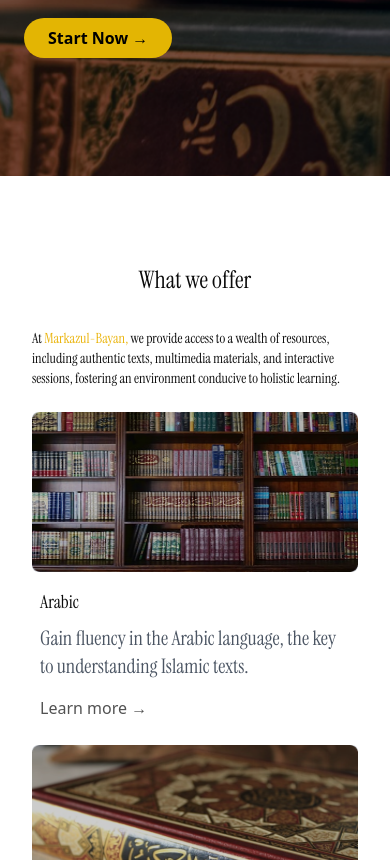
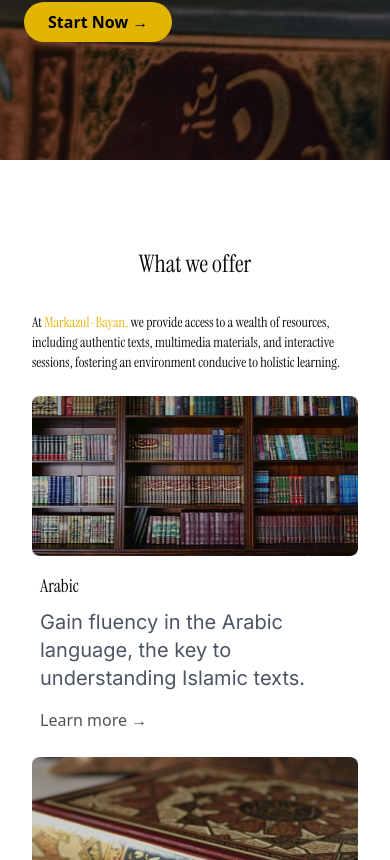
Before and after one commit to Lukman10a/markazulbayaan, a Next.js app: page / in a window 390 px wide. Shown: the part 1140-2000 px from the top of the page. Built offline with nearby package versions, Linux system fonts and the light colour scheme.

Commit message:
feat and fix: removed unused package, fix ui and layout issues

```diff
--- a/package.json
+++ b/package.json
@@ -26,7 +26,6 @@
     "class-variance-authority": "^0.7.0",
     "clsx": "^2.1.1",
     "decap-cms-app": "^3.3.3",
-    "emailjs-com": "^3.2.0",
     "embla-carousel-autoplay": "^8.3.0",
     "embla-carousel-react": "^8.3.0",
     "framer-motion": "^11.11.9",
--- a/src/components/OfferSection.tsx
+++ b/src/components/OfferSection.tsx
@@ -6,8 +6,8 @@ interface Offer {
   title: string;
   description: string;
   link: string;
-  imageSrc:string;
-  imageAlt:string;
+  imageSrc: string;
+  imageAlt: string;
 }
 
 interface OfferSectionProps {
@@ -18,18 +18,35 @@ const OfferSection: React.FC<OfferSectionProps> = ({ offers }) => {
   return (
     <div className="py-16 px-4 md:px-8 lg:px-16 font-serif max-w-7xl mx-auto">
       <div className="flex justify-between sm:flex-col py-6  items-center">
-        <h2 className="text-6xl sm:text-2xl font-medium text-center mb-8">What we offer</h2>
-        <p className="max-w-2xl text-lg sm:text-sm text-left">At <span className="text-yellow-500">Markazul-Bayan,</span> we provide access to a wealth of resources, including
-            authentic <span className="block sm:inline">texts, multimedia materials, and interactive sessions, fostering
-            an environment </span> conducive to holistic learning.
+        <h2 className="text-6xl sm:text-2xl font-medium text-center mb-8">
+          What we offer
+        </h2>
+        <p className="max-w-2xl text-lg sm:text-sm text-left">
+          At <span className="text-yellow-500">Markazul-Bayan,</span> we provide
+          access to a wealth of resources, including authentic{" "}
+          <span className="block sm:inline">
+            texts, multimedia materials, and interactive sessions, fostering an
+            environment{" "}
+          </span>{" "}
+          conducive to holistic learning.
         </p>
       </div>
       <div className="grid sm:grid-cols-1 md:grid-cols-2 grid-cols-4 gap-6">
         {offers.map((offer, index) => (
           <div key={index} className="">
-            <Image src={offer.imageSrc} alt={offer.imageAlt} width={200} height={200} className="h-40 bg-gray-300 mb-4 rounded-md w-full" />
-            <h3 className="text-3xl sm:text-lg font-medium mb-2 px-2">{offer.title}</h3>
-            <p className="text-gray-600 text-xl sm:sm mb-4 px-2">{offer.description}</p>
+            <Image
+              src={offer.imageSrc}
+              alt={offer.imageAlt}
+              width={200}
+              height={200}
+              className="h-40 bg-gray-300 mb-4 rounded-md w-full"
+            />
+            <h3 className="text-3xl sm:text-lg font-medium mb-2 px-2">
+              {offer.title}
+            </h3>
+            <p className="text-gray-600  font-inter text-xl sm:sm mb-4 px-2">
+              {offer.description}
+            </p>
             <Link
               href={offer.link}
               className="text-neutral-600 font-medium font-sans hover:underline hover:text-yellow-500 px-2"
--- a/src/components/SecondHeroSection.tsx
+++ b/src/components/SecondHeroSection.tsx
@@ -9,12 +9,19 @@ interface HeroSectionProps {
 
 const HeroSection: React.FC<HeroSectionProps> = ({ title, description }) => {
   return (
-    <div className="relative bg-cover bg-center h-[500px] flex items-center mt-4 py-10 bg-[url(/assets/second-hero-image.png)]">
+    <div className="relative bg-cover bg-center h-[500px] flex items-center  py-10 bg-[url(/assets/second-hero-image.png)]">
       <div className="  text-left p-6 px-6 w-full font-serif font-medium">
-        <h1 className="text-white text-6xl max-w-xl sm:text-3xl  mb-4 font-serif">{title}</h1>
-        <p className="text-neutral-100 text-xl sm:text-xl mb-6 max-w-lg tracking-wide">{description}</p>
+        <h1 className="text-white text-6xl max-w-xl sm:text-3xl  mb-4 font-serif">
+          {title}
+        </h1>
+        <p className="text-neutral-100 text-xl sm:text-xl mb-6 max-w-lg tracking-wide">
+          {description}
+        </p>
         <Link href="/course">
-            <Button text="Start Now" className="text-black font-semibold font-sans" />
+          <Button
+            text="Start Now"
+            className="text-black font-semibold font-sans"
+          />
         </Link>
       </div>
     </div>
--- a/src/components/hero.tsx
+++ b/src/components/hero.tsx
@@ -24,7 +24,7 @@ export const Hero = () => {
             hidden: { opacity: 0, x: -90, filter: "blur(4px)" },
             visible: { opacity: 1, x: 0, filter: "blur(0px)" },
           }}
-          viewOptions={{ margin: "0px 0px -200px 0px" }}
+          viewOptions={{ margin: "0px 0px -200px 0px", once: true }}
           transition={{ duration: 0.5, ease: "easeInOut" }}
         >
           <p className="text-[#8B99A1] font-inter sm:text-sm">
--- a/src/components/home/CommunitySection.tsx
+++ b/src/components/home/CommunitySection.tsx
@@ -81,7 +81,7 @@ export const CommunitySection = () => {
           viewport={{ once: true }}
           variants={headerVariants}
         >
-          <h2 className="text-[6.5vmin] text-white font-semibold mb-2">
+          <h2 className="text-[6.5vmin] text-white font-serif mb-2">
             Why Choose Markazul-Bayan?
           </h2>
           <p className="text-white text-xl font-normal mb-2">
--- a/src/components/home/index.tsx
+++ /dev/null
@@ -1,65 +0,0 @@
-import React from "react";
-import { Hero } from "../hero";
-// import Testimonials from "../testimonial";
-
-import Faq from "../Faq";
-// import CommunitySection from "./CommunitySection";
-// import StatSection from "./StatSection";
-// import Discover from "./discover";
-import Embark from "./embark";
-import TestimonialCarousel from "./newTestimonial";
-import Learn from "./learn";
-import WhyChoose from "./whyChoose";
-import HeroSection from "../SecondHeroSection";
-import OfferSection from "../OfferSection";
-
-export default function HomePage() {
-
-  const offers = [
-    {
-      title: "Arabic",
-      description: "Gain fluency in the Arabic language, the key to understanding Islamic texts.",
-      link: "/course/arabic",
-      imageSrc: "/assets/hadith.png",
-      imageAlt: "arabic books"
-    },
-    {
-      title: "Quran",
-      description: "Master Quranic recitation, memorization, and Tafseer.",
-      link: "/course/quran",
-      imageSrc: "/assets/quran.png",
-      imageAlt: "the noble quran"
-    },
-    {
-      title: "Hadith",
-      description: "Learn the sayings of the Prophet Muhammad.",
-      link: "/course/hadith",
-      imageSrc: "/assets/hadith.png",
-      imageAlt: "hadith books"
-    },
-    {
-      title: "Fiqh",
-      description: "Understand Islamic jurisprudence and law.",
-      link: "/course/fiqh",
-      imageSrc: "/assets/quran.png",
-      imageAlt: "fiqh books"
-    },
-  ];
-
-  return (
-    <>
-      <Hero />
-      <HeroSection
-        title="Discover the Essence of learning the Deen"
-        description="Whether you're a beginner seeking to grasp the fundamentals or an advanced learner striving for mastery, our expert educators are dedicated to guiding you every step of the way."
-      />
-      <OfferSection offers={offers} />
-      <Embark />
-      <TestimonialCarousel />
-      {/*
-      <Learn />
-      <WhyChoose />
-      <Faq /> */}
-    </>
-  );
-}
--- a/src/components/navBar/mainNav.tsx
+++ b/src/components/navBar/mainNav.tsx
@@ -69,8 +69,8 @@ export function MainNav() {
   }, [router.events]);
 
   return (
-    <nav className="relative z-50 font-mono" id="scrollable">
-      <nav className="supports-[backdrop-filter]:bg-main-yellow/60 fixed top-0 w-full border-b bg-main-gradient px-7 backdrop-blur-sm">
+    <nav className="relative z-50 font-inter" id="scrollable">
+      <nav className="supports-[backdrop-filter]:bg-main-yellow/60 fixed top-0 w-full bg-main-gradient px-7 backdrop-blur-sm">
         <div className="container flex h-16 items-center justify-between">
           {/* Logo */}
           <div className="flex items-center gap-6">
--- a/src/pages/_app.tsx
+++ b/src/pages/_app.tsx
@@ -88,13 +88,15 @@ export default function App({ Component, pageProps }: AppProps) {
         `}
       </Script>
 
-      <div className={`${inter.variable} ${instrumentSerif.variable}`}>
+      <div
+        className={`${inter.variable} ${inter.className} ${instrumentSerif.variable}`}
+      >
         {!isAdminPage && (
           //  <Navbar />
           <MainNav />
         )}
         {/* Conditionally render Navbar */}
-        <main>
+        <main className="font-inter">
           <Component {...pageProps} />
         </main>
         {!isAdminPage && <Footer />} {/* Conditionally render Footer */}
--- a/src/pages/index.tsx
+++ b/src/pages/index.tsx
@@ -1,11 +1,63 @@
-import { Inter } from "next/font/google";
-import HomePage from "../components/home";
-const inter = Inter({ subsets: ["latin"] });
+import React from "react";
+import Faq from "@/components/Faq";
+import { Hero } from "@/components/hero";
+import Embark from "@/components/home/embark";
+import Learn from "@/components/home/learn";
+import TestimonialCarousel from "@/components/home/newTestimonial";
+import WhyChoose from "@/components/home/whyChoose";
+import OfferSection from "@/components/OfferSection";
+import HeroSection from "@/components/SecondHeroSection";
 
-export default function Home() {
+// import CommunitySection from "./CommunitySection";
+// import StatSection from "./StatSection";
+// import Discover from "./discover";
+
+export default function HomePage() {
+  const offers = [
+    {
+      title: "Arabic",
+      description:
+        "Gain fluency in the Arabic language, the key to understanding Islamic texts.",
+      link: "/course/arabic",
+      imageSrc: "/assets/hadith.png",
+      imageAlt: "arabic books",
+    },
+    {
+      title: "Quran",
+      description: "Master Quranic recitation, memorization, and Tafseer.",
+      link: "/course/quran",
+      imageSrc: "/assets/quran.png",
+      imageAlt: "the noble quran",
+    },
+    {
+      title: "Hadith",
+      description: "Learn the sayings of the Prophet Muhammad.",
+      link: "/course/hadith",
+      imageSrc: "/assets/hadith.png",
+      imageAlt: "hadith books",
+    },
+    {
+      title: "Fiqh",
+      description: "Understand Islamic jurisprudence and law.",
+      link: "/course/fiqh",
+      imageSrc: "/assets/quran.png",
+      imageAlt: "fiqh books",
+    },
+  ];
+
   return (
-    <main>
-      <HomePage />
-    </main>
+    <>
+      <Hero />
+      <HeroSection
+        title="Discover the Essence of learning the Deen"
+        description="Whether you're a beginner seeking to grasp the fundamentals or an advanced learner striving for mastery, our expert educators are dedicated to guiding you every step of the way."
+      />
+      <OfferSection offers={offers} />
+      <Embark />
+      <TestimonialCarousel />
+      <Learn />
+      <WhyChoose />
+      <Faq />
+    </>
   );
 }
```
Also changed, not shown: src/components/Faq.tsx (+6 -6 lines), src/components/home/learn.tsx (+13 -13 lines), src/components/home/whyChoose.tsx (+9 -10 lines), 1 other file (tests, documents, lock files or other folders).
